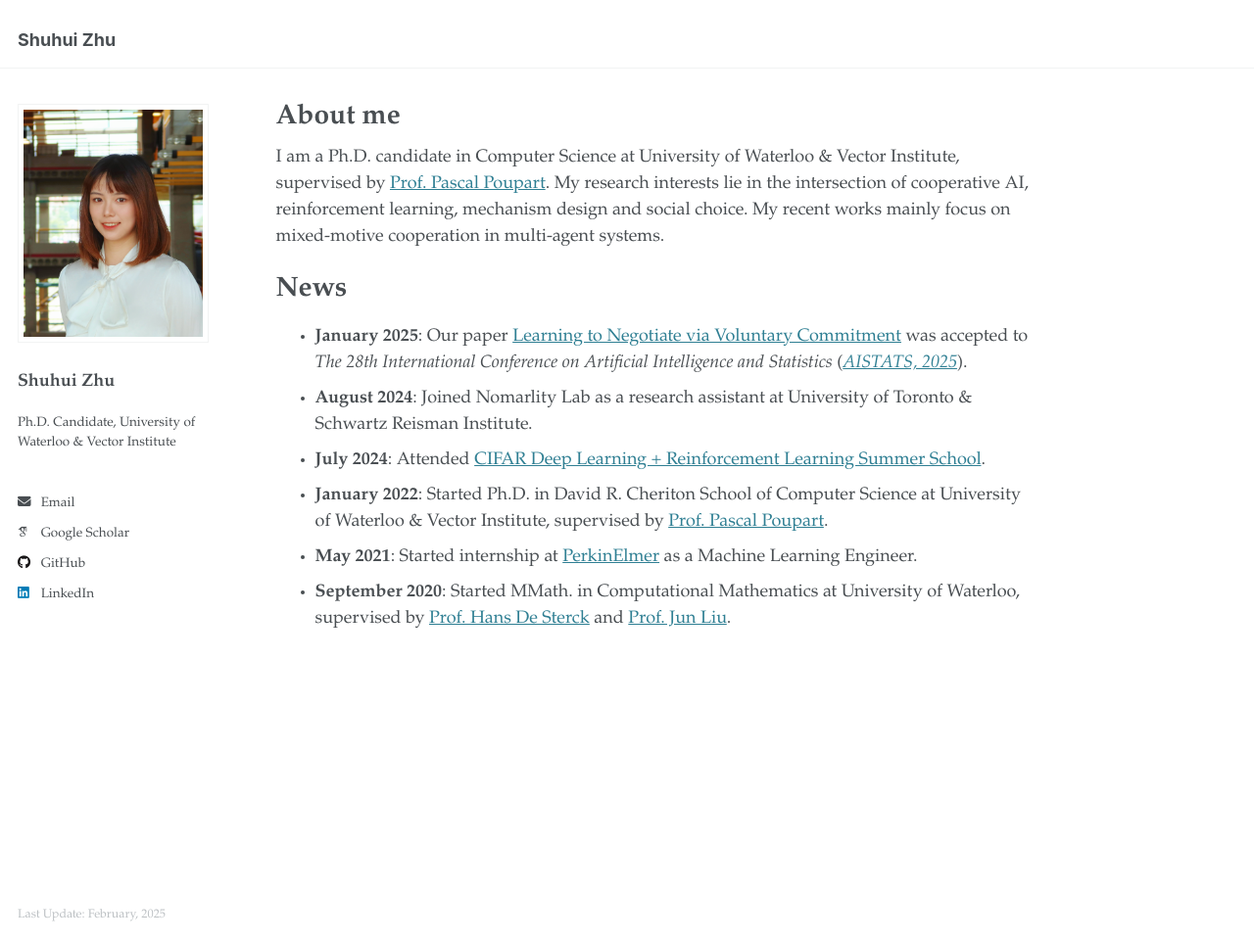
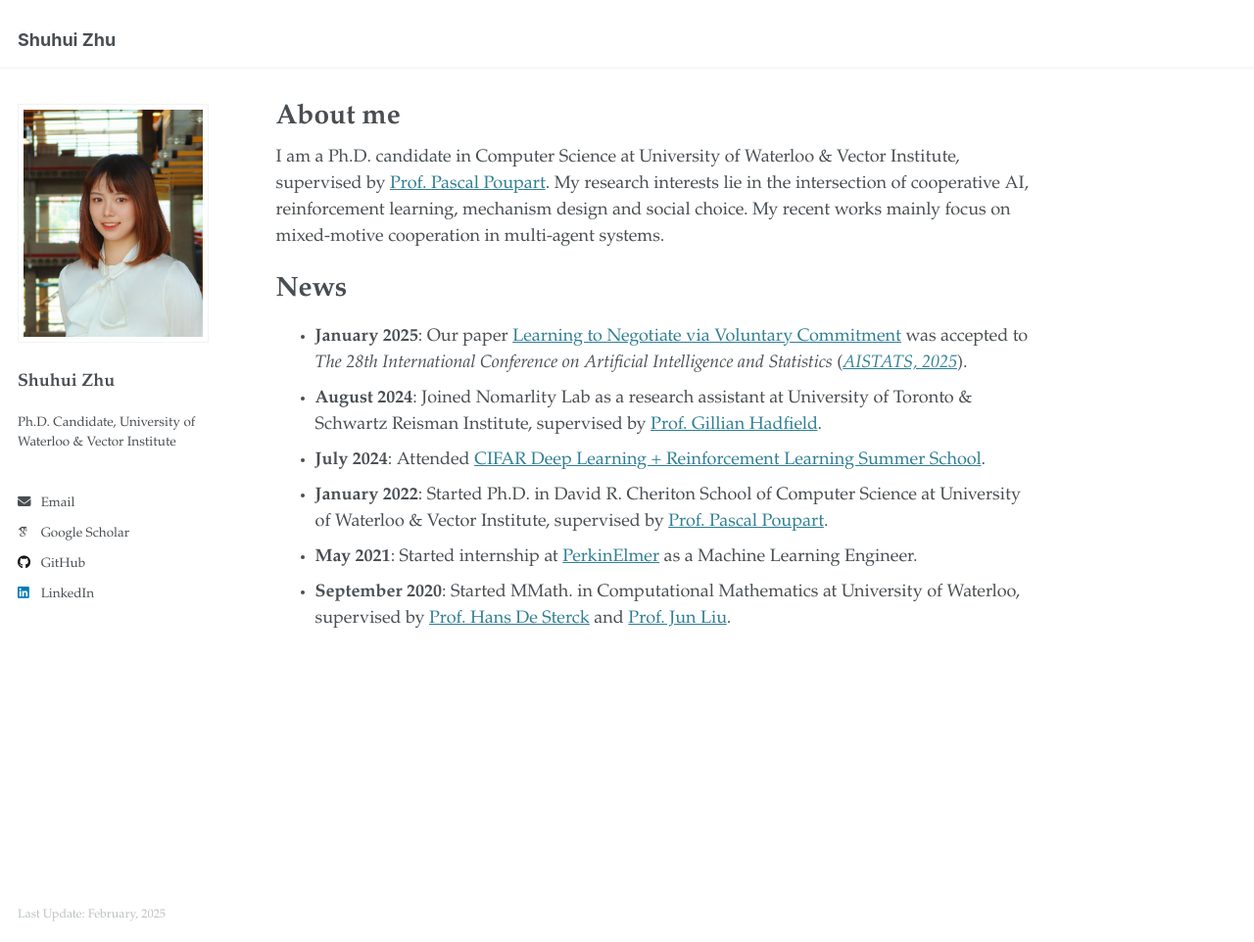
Before and after one commit to shuhui-zhu/shuhui-zhu.github.io, a Jekyll site: the page built from _pages/about.md, in a window 1280 px wide and 962 px high. Shown: the whole window at 98% size. Built offline with Jekyll 4.4.1, drawn with Linux system fonts in a browser that asks for light colours; some web fonts are replaced.

Commit message:
update news

```diff
--- a/_pages/about.md
+++ b/_pages/about.md
@@ -12,7 +12,7 @@ I am a Ph.D. candidate in Computer Science at University of Waterloo & Vector In
 News
 ======
 * **January 2025**: Our paper [Learning to Negotiate via Voluntary Commitment](https://openreview.net/forum?id=DZwHPyPeZO) was accepted to *The 28th International Conference on Artificial Intelligence and Statistics* ([*AISTATS, 2025*](https://virtual.aistats.org/Conferences/2025)).
-* **August 2024**: Joined Nomarlity Lab as a research assistant at University of Toronto & Schwartz Reisman Institute.
+* **August 2024**: Joined Nomarlity Lab as a research assistant at University of Toronto & Schwartz Reisman Institute, supervised by [Prof. Gillian Hadfield](https://engineering.jhu.edu/faculty/gillian-hadfield/).
 * **July 2024**: Attended [CIFAR Deep Learning + Reinforcement Learning Summer School](https://dlrl.ca).
 * **January 2022**: Started Ph.D. in David R. Cheriton School of Computer Science at University of Waterloo & Vector Institute, supervised by [Prof. Pascal Poupart](https://cs.uwaterloo.ca/~ppoupart/).
 * **May 2021**: Started internship at [PerkinElmer](https://content.perkinelmer.com) as a Machine Learning Engineer.
```
